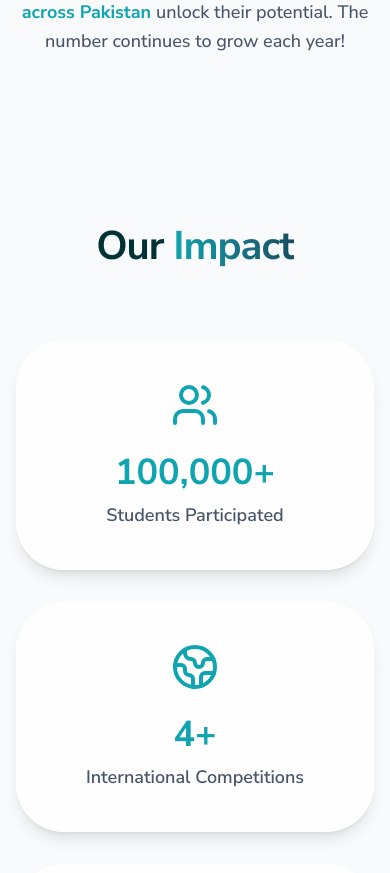
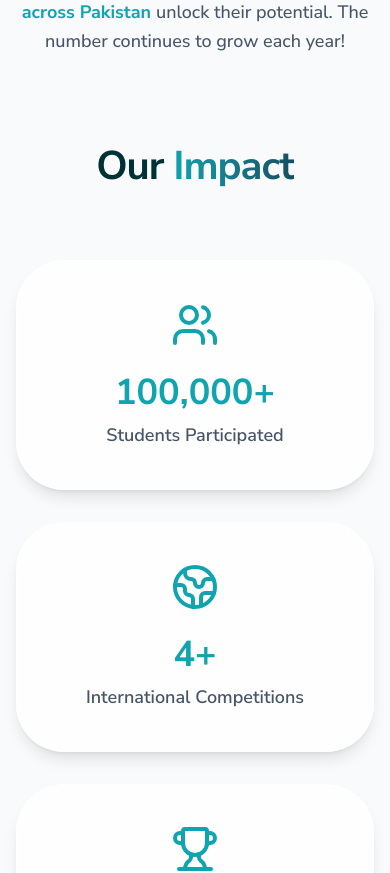
Before and after one commit to kainatkiranrashid2/inventivelearningwebsite, a Next.js app: page / in a window 390 px wide. Shown: the part 4280-5153 px from the top of the page. Built offline with nearby package versions, Linux system fonts and the light colour scheme.

Commit message:
`Changed section padding from py-20 to pb-20 in ImpactStats component`

```diff
--- a/app/hpcomponents/ImpactStats.tsx
+++ b/app/hpcomponents/ImpactStats.tsx
@@ -20,7 +20,7 @@ export default function ImpactStats() {
   ];
 
   return (
-    <section className="relative bg-gray-50 py-20 lg:py-28">
+    <section className="relative bg-gray-50 pb-20 lg:pb-28">
       <div className="container mx-auto px-6 text-center">
         <h2 className="text-[40px] sm:text-[48px] md:text-[56px] font-bold text-[#003135] mb-16 tracking-tight">
           Our{" "}
```
